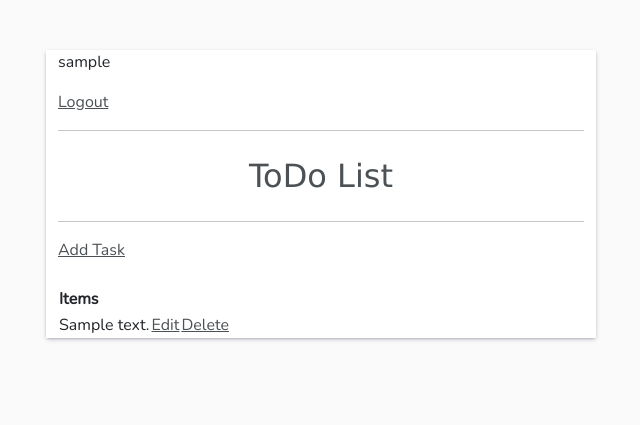
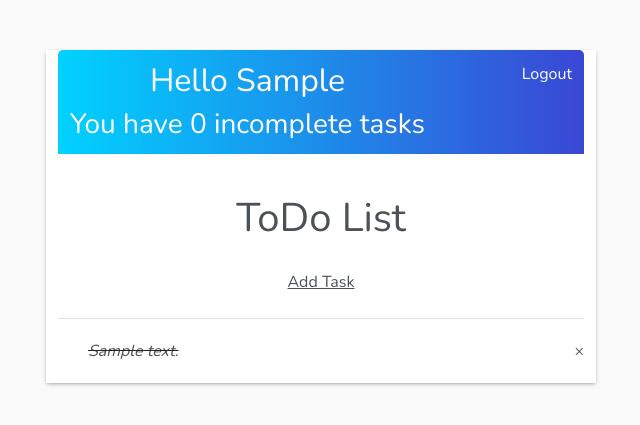
Before and after one commit to dhruv-ahuja/todo-django, a Django app: page / in a window 1280 px wide. Shown: the top 425 px of the page, without its empty margins (319-959 px from the left). Run offline with Django 4.2, Linux system fonts and the light colour scheme; a user stored in the database is signed in; tables that the repository leaves empty hold one stand-in row (values such as "Sample post").

Commit message:
refactor: overhaul look and feel of the pages

```diff
--- /dev/null
+++ b/app/core/static/core/styles.css
@@ -0,0 +1,90 @@
+body {
+    background-color: #fafafa;
+    font-family: "Nunito", sans-serif;
+    padding-top: 50px;
+    text-align: center;
+}
+
+a, p {
+    color: #4b5156;
+}
+
+hr {
+    border: none;
+    border-top: 3px double #333;
+    color: #333;
+    overflow: visible;
+    text-align: center;
+    height: 5px;
+}
+
+
+.title-container {
+    display: flex;
+    justify-content: center;
+    /* top right bottom left */
+    padding: 40px 0 40px 0;
+}
+
+.title {
+    text-decoration: none;
+}
+
+/* we are modifying the title added at the home page separately */
+.home-title-container {
+    display: flex;
+    justify-content: center;
+    /* top right bottom left */
+    padding: 40px 0 20px 0;
+}
+
+.container {
+    max-width: 550px;
+    margin: auto;
+    background-color: #fff;
+    box-shadow: rgba(50, 50, 93, 0.25) 0px 2px 5px -1px, rgba(0, 0, 0, 0.3) 0px 1px 3px -1px;
+}
+
+.header-bar {
+    display: flex;
+    /* in space-between, the first item is aligned along the left and the last
+    along the right side */
+    justify-content: space-between;
+    color: #fff;
+    padding: 12px;
+    border-radius: 5px 5px 0 0;
+    background: linear-gradient(90deg, #00d2ff 0%, #3a47d5 100%);
+}
+
+.header-bar a {
+    color: #fff;
+    text-decoration: none;
+}
+
+.count {
+    margin: 0;
+}
+
+.task-wrapper {
+    display: flex;
+    align-items: center;
+    justify-content: space-between;
+    /* padding: 20px; */
+    background-color: #fff;
+    border-top: 1px solid rgb(226, 226, 226);
+}
+
+.task-description {
+    display: flex;
+    padding: 20px;
+}
+
+.task-description a {
+    text-decoration: none;
+    color: #4b5156;
+    margin-left: 10px;
+}
+
+.delete-link {
+    text-decoration: none;
+}
--- a/app/core/templates/core/base.html
+++ b/app/core/templates/core/base.html
@@ -13,7 +13,7 @@
     {% load static %}
     <!-- the last part of the href attribute generates a random timestamp which
     updates the css on each page-reload -->
-    <link rel="stylesheet" type="text/css" href="{% static 'core/style.css' %}?{% now 'U' %}">
+    <link rel="stylesheet" type="text/css" href="{% static 'core/styles.css' %}?{% now 'U' %}">
 
     <!-- link to the font that we are going to be using -->
     <link rel="preconnect" href="https://fonts.googleapis.com">
@@ -27,25 +27,16 @@
 
 <body>
     <div class="container">
-
-        {% if request.user.is_authenticated %}
-        <p>{{request.user}}</p>
-        <a href="{% url 'logout' %}">Logout</a>
-
-        {% else %}
-        <!-- only show this link at pages other than the login and register pages -->
-        {% if request.path != "/login" and request.path != "/register" %}
-        <a href="{% url 'login' %}">Login</a>
-        {% endif %}
+        {% if not request.path == "/" %}
+        <div class="title-container">
+            <h1>
+                <a href="{% url 'tasks' %}" class="title">ToDo List</a>
+            </h1>
+        </div>
         {% endif %}
 
-        <hr>
-        <h2>
-            <p><a href="{% url 'tasks' %}" class="title">ToDo List</a></p>
-        </h2>
-
-        <hr>
-        {% block content %} {% endblock content %}
+        {% block content %}
+        {% endblock content %}
     </div>
 </body>
 
--- a/app/core/templates/core/home.html
+++ b/app/core/templates/core/home.html
@@ -4,30 +4,59 @@
 
 {% block content %}
 
+<div class="header-bar">
+    <div>
+        <h2>Hello {{request.user|title}}</h2>
+        <h3 class="count">You have {{ count }} incomplete task{{ count|pluralize:"s" }}</h3>
+    </div>
+
+    {% if request.user.is_authenticated %}
+    <a href="{% url 'logout' %}">Logout</a>
+    {% else %}
+    <a href="{% url 'login' %}">Login</a>
+    {% endif %}
+
+</div>
+
+<!-- <hr> -->
+
+<div class="home-title-container">
+    <h1>
+        <a href="{% url 'tasks' %}" class="title">ToDo List</a>
+    </h1>
+</div>
+
+
 <a href="{% url 'create_task' %}">Add Task</a>
-<!-- <hr> -->
+
 <br>
 <br>
 
-{% if tasks %}
-<table>
-    <tr>
-        <th>Items</th>
-        <th></th>
-    </tr>
 
+<div>
     {% for task in tasks %}
-    <tr>
-        <td>{{task.description}}</td>
-        <td><a href="{% url 'update_task' task.id %}">Edit</a></td>
-        <td><a href="{% url 'delete_task' task.id %}">Delete</a></td>
-    </tr>
+    <div class="task-wrapper">
+
+        {% if task.completed %}
+        <div class="task-description">
+            <i><s><a href="{% url 'update_task' task.id %}">{{task}}</a></s></i>
+        </div>
+        <a class="delete-link" href="{% url 'delete_task' task.id %}">&#215;</a>
+
+        {% else %}
+        <div class="task-description">
+            <a href="{% url 'update_task' task.id %}">{{task}}</a>
+        </div>
+        <a class="delete-link" href="{% url 'delete_task' task.id %}">&#215;</a>
+
+        {% endif %}
+    </div>
+
+    {% empty %}
+    <h3>No items in the list.</h3>
 
     {% endfor %}
-</table>
 
-{% else %}
-<h3>No tasks saved in the list.</h3>
-{% endif %}
+</div>
 
 {% endblock content %}
--- a/app/core/templates/core/login.html
+++ b/app/core/templates/core/login.html
@@ -3,8 +3,6 @@
 {% block title %} Login {% endblock title %}
 
 {% block content %}
-
-<h1>Login</h1>
 
 <form method="POST">
     {% csrf_token %}
@@ -12,6 +10,8 @@
     <input type="submit" value="Login">
 </form>
 
+<hr>
+
 <p>Don't have an account? <a href="register">Register</a></p>
 
 {% endblock content %}
--- a/app/core/templates/core/register.html
+++ b/app/core/templates/core/register.html
@@ -10,6 +10,7 @@
     <input type="submit" value="Register">
 </form>
 
+<hr>
 <p>Already have an account? <a href="login">Login</a></p>
 
 {% endblock content %}
```
